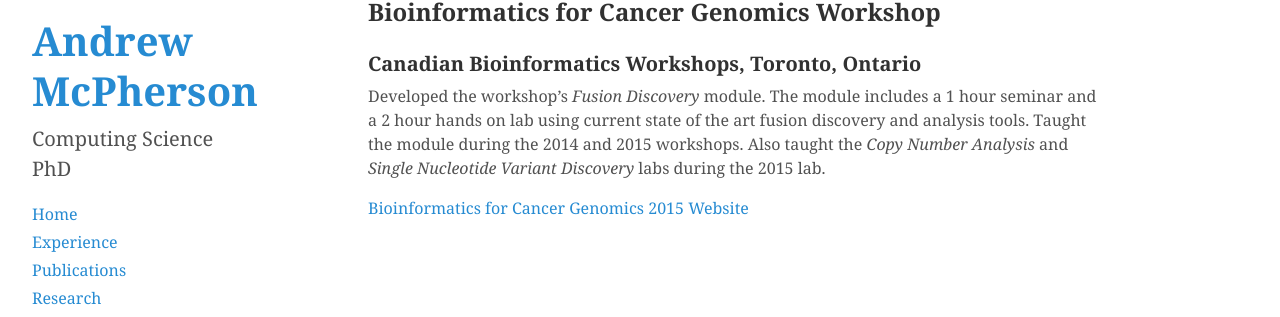
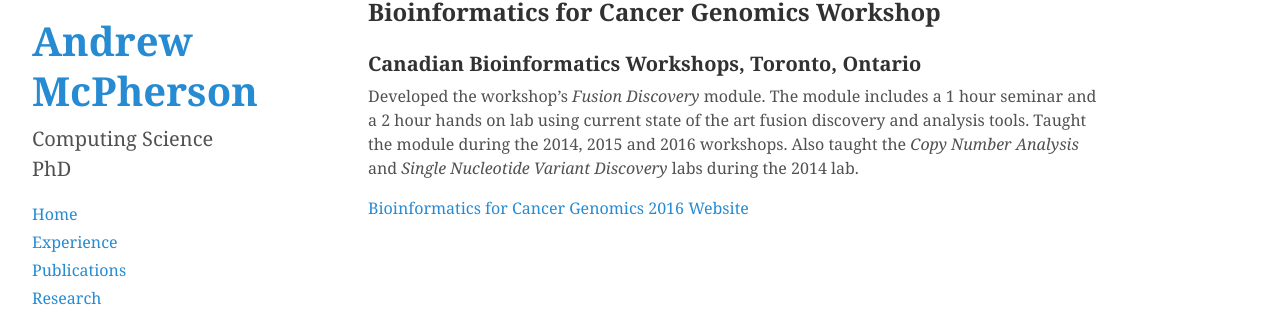
Before and after one commit to amcpherson/amcpherson.github.io, a Jekyll site: the page built from teaching.md, in a window 1280 px wide. Shown: the part 144-461 px from the top of the page. Built offline with Jekyll 4.4.1, drawn with Linux system fonts in a browser that asks for light colours; Markdown is read by kramdown in place of the engine named in the settings.

Commit message:
minor: cbw

```diff
--- a/teaching.md
+++ b/teaching.md
@@ -9,6 +9,6 @@ title: Teaching
 
 ### Canadian Bioinformatics Workshops, Toronto, Ontario
 
-Developed the workshop’s _Fusion Discovery_ module.  The module includes a 1 hour seminar and a 2 hour hands on lab using current state of the art fusion discovery and analysis tools.  Taught the module during the 2014 and 2015 workshops.  Also taught the _Copy Number Analysis_ and _Single Nucleotide Variant Discovery_ labs during the 2015 lab.
+Developed the workshop’s _Fusion Discovery_ module.  The module includes a 1 hour seminar and a 2 hour hands on lab using current state of the art fusion discovery and analysis tools.  Taught the module during the 2014, 2015 and 2016 workshops.  Also taught the _Copy Number Analysis_ and _Single Nucleotide Variant Discovery_ labs during the 2014 lab.
 
-[Bioinformatics for Cancer Genomics 2015 Website](http://bioinformatics.ca/workshops/2015/bioinformatics-cancer-genomics-2015)
+[Bioinformatics for Cancer Genomics 2016 Website](http://bioinformatics.ca/workshops/2015/bioinformatics-cancer-genomics-2016)
```
